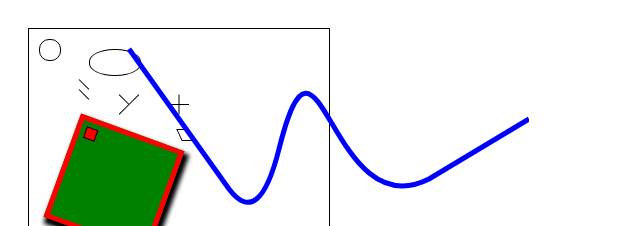
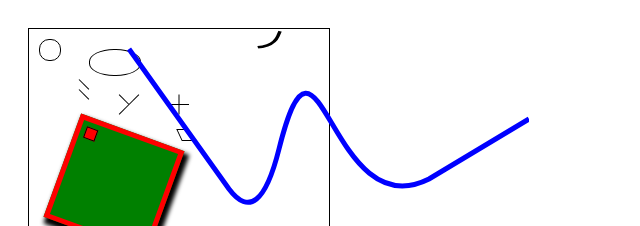
Before and after one commit to dnewcome/Donatello, a plain HTML site: page draw.html in a window 1280 px wide. Shown: the top 226 px of the page, 0-640 px from the left. Drawn offline with Linux system fonts and the light colour scheme.

Commit message:
initial version of arc drawing primitive

```diff
--- a/donatello.js
+++ b/donatello.js
@@ -73,6 +73,30 @@ Donatello.prototype.circle = function( x, y, r ) {
 	el.style.borderRadius = r + 'px';
 	el.style.border = '1px solid black';
 	this.dom.appendChild( el );
+}
+
+/**
+ * Arc works by drawing a circle and a rectangular clipping
+ * region. The arc length determines the skew and position of
+ * the clipping region.
+ */
+Donatello.prototype.arc = function( x, y, r ) {
+	// clipping region
+	var clipEl = Donatello.createElement( x-r, y-r, 2*r, 2*r, 'div');
+	// clipEl.style.border = '1px solid black';
+	clipEl.style.overflow = 'hidden';
+	clipEl.style[ Donatello.transform ]= 'skew(30deg)rotate(15deg)';
+	this.dom.appendChild( clipEl );
+
+	// circular drawing region
+	var el = Donatello.createElement( -r, -r, 2*r, 2*r, 'div');
+	el.style.borderRadius = r + 'px';
+	el.style.border = '3px solid black';
+	// need to compensate for transforms made by clipping region
+	el.style[ Donatello.transform ]= 'skew(-30deg)';
+
+	// visible drawing region is a child of the clipping region
+	clipEl.appendChild( el );
 }
 
 /* TODO: fill and stroke may not always be border/background color */
--- a/draw.html
+++ b/draw.html
@@ -43,6 +43,7 @@
 				["C", 290, -40, 300, 200, 400, 150 ],
 				["L", 500, 90 ]
 			] );
+			var arc = paper.arc( 250, 20, 20 );
 		}
 	</script>
 	<style>
```
Lines whose indentation alone changed are shown as unchanged.
